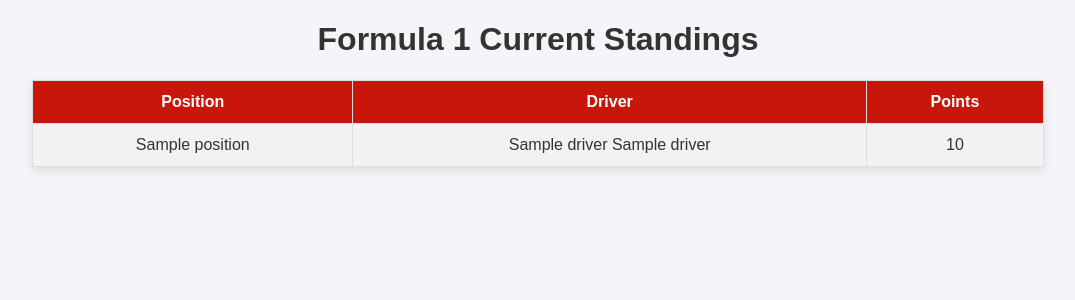
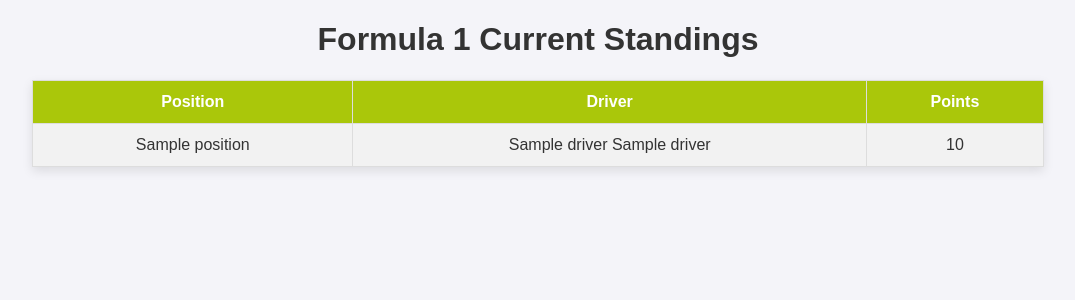
Before and after one commit to otarbakh/Skydeploy, a Flask app: page / in a window 1280 px wide. Shown: the top 300 px of the page, without its empty margins (102-1177 px from the left). Run offline with Flask 3, Linux system fonts and the light colour scheme; a database or web service that is not in the repository returns one stand-in record (values such as "Sample title"); data that the repository does not hold is empty.

Commit message:
Color Change

```diff
--- a/app/templates/index.html
+++ b/app/templates/index.html
@@ -23,7 +23,7 @@
             border: 1px solid #ddd;
         }
         th {
-            background-color: #c9160a; /* Changed to red */
+            background-color: #aac70a; /* Changed to red */
             color: white;
         }
         tr:nth-child(even) {
```
